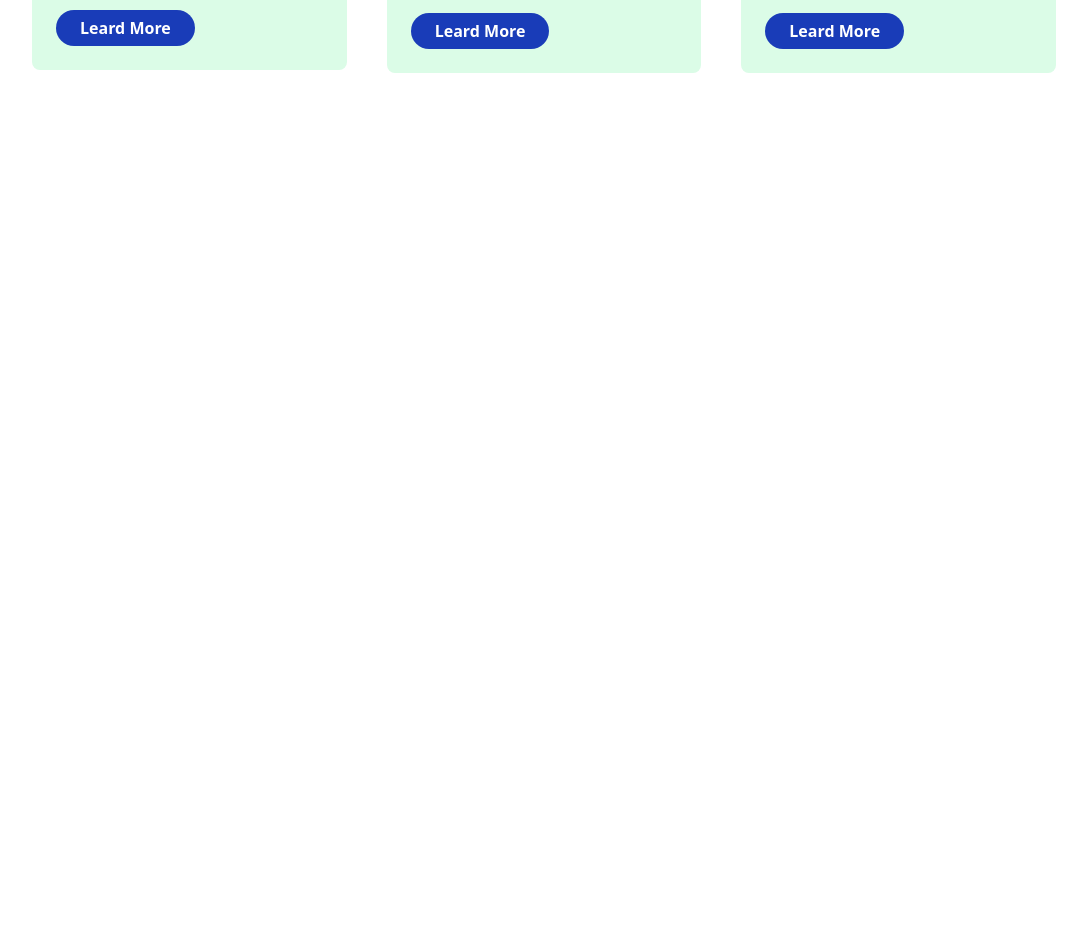
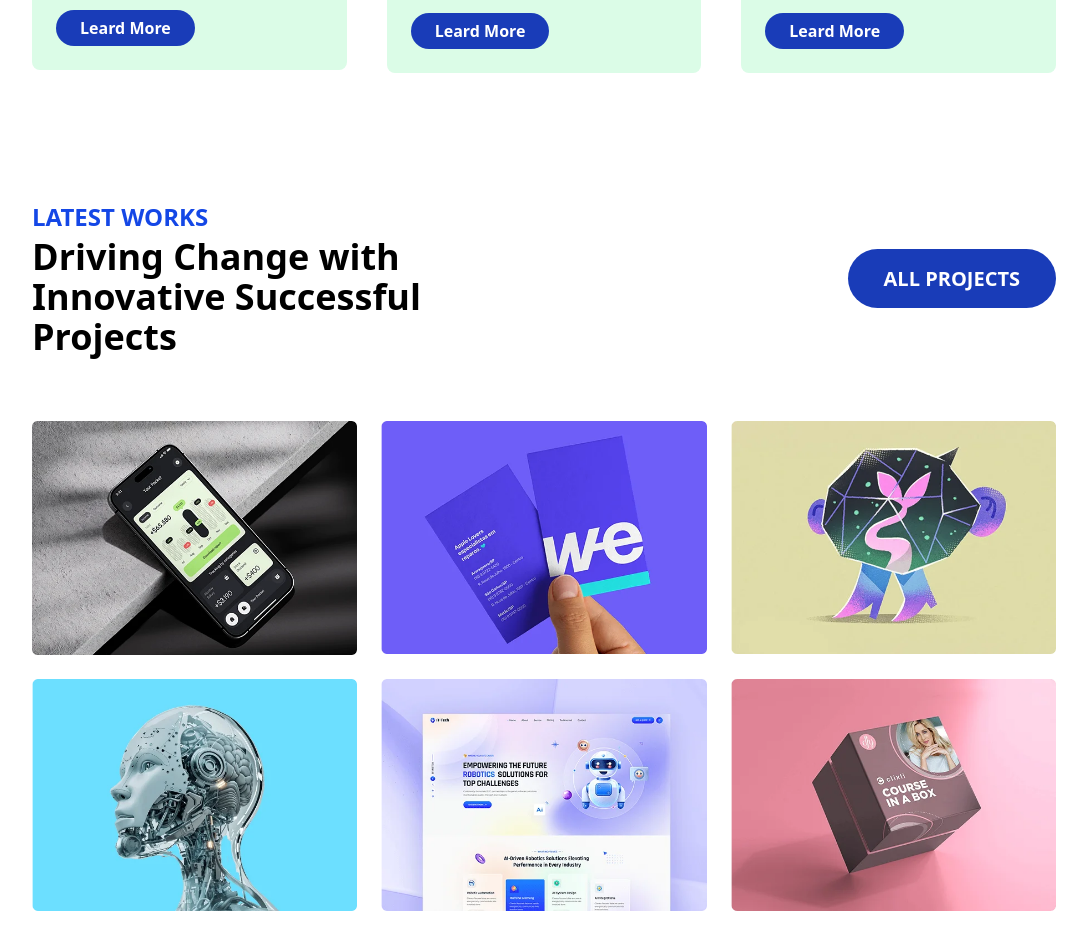
Before and after one commit to DevGabrielrr/software_starter-Next, a Next.js app: page / in a window 1280 px wide. Shown: the part 3920-4869 px from the top of the page, without its empty margins (96-1183 px from the left). Before the commit the page ends 4057 px from the top, so only its background shows below. Built offline with nearby package versions, Linux system fonts and the light colour scheme.

Commit message:
feat: finishing the cards last company work

```diff
--- a/components/Home/Home.tsx
+++ b/components/Home/Home.tsx
@@ -4,6 +4,7 @@ import Services from "./Services/Services";
 import About from "./About/About";
 import WhyChoose from "./WhyChoose/WhyChoose";
 import Software from "./Software/Software";
+import Project from "./Project/Project";
 
 const Home = () => {
   return (
@@ -13,6 +14,7 @@ const Home = () => {
       <About />
       <WhyChoose />
       <Software />
+      <Project />
     </div>
   );
 };
--- /dev/null
+++ b/components/Home/Project/Project.tsx
@@ -0,0 +1,53 @@
+import Image from "next/image";
+import React from "react";
+
+const Project = () => {
+  return (
+    <div className="pt-16 pb-16">
+      <div className="w-[80%] mx-auto">
+        {/* Section Heading */}
+        <div className="grid grid-cols-1 lg:grid-cols-2 gap-10 items-center">
+          <div>
+            <h1 className="text-lg sm:text-xl md:text-2xl font-bold text-blue-700 dark:text-pink-500 uppercase">
+              LATEST WORKS
+            </h1>
+            <h1 className="text-xl sm:text-3xl md:text-4xl mt-1 font-bold">
+              Driving Change with Innovative Successful Projects
+            </h1>
+          </div>
+          <div className="lg:ml-auto">
+            <a
+              href="#_"
+              className="w-full py-4 text-base sm:text-lg md:text-xl text-center text-white transition-colors font-semibold duration-300 bg-blue-800 rounded-full uppercase hover:bg-blue-900 ease px-9 md:w-auto"
+            >
+              All Projects
+            </a>
+          </div>
+        </div>
+        {/* Project images */}
+        <div className="grid grid-cols-1 md:grid-cols-2 lg:grid-cols-3 gap-6 mt-16">
+          <div>
+            <Image src="/images/p1.png" alt="image" width={600} height={600} />
+          </div>
+          <div>
+            <Image src="/images/p2.png" alt="image" width={600} height={600} />
+          </div>
+          <div>
+            <Image src="/images/p3.png" alt="image" width={600} height={600} />
+          </div>
+          <div>
+            <Image src="/images/p4.png" alt="image" width={600} height={600} />
+          </div>
+          <div>
+            <Image src="/images/p5.png" alt="image" width={600} height={600} />
+          </div>
+          <div>
+            <Image src="/images/p6.png" alt="image" width={600} height={600} />
+          </div>
+        </div>
+      </div>
+    </div>
+  );
+};
+
+export default Project;
```
